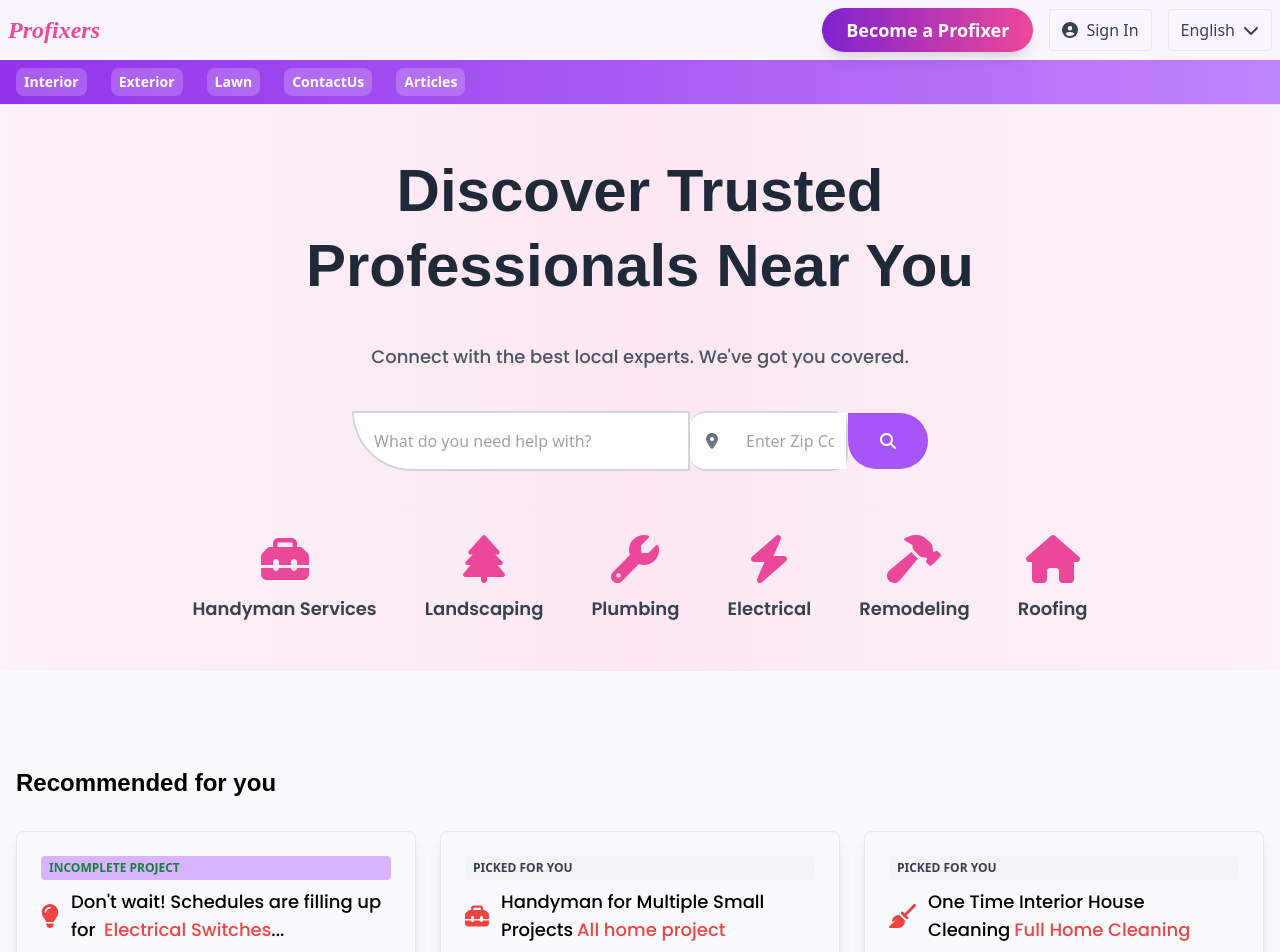
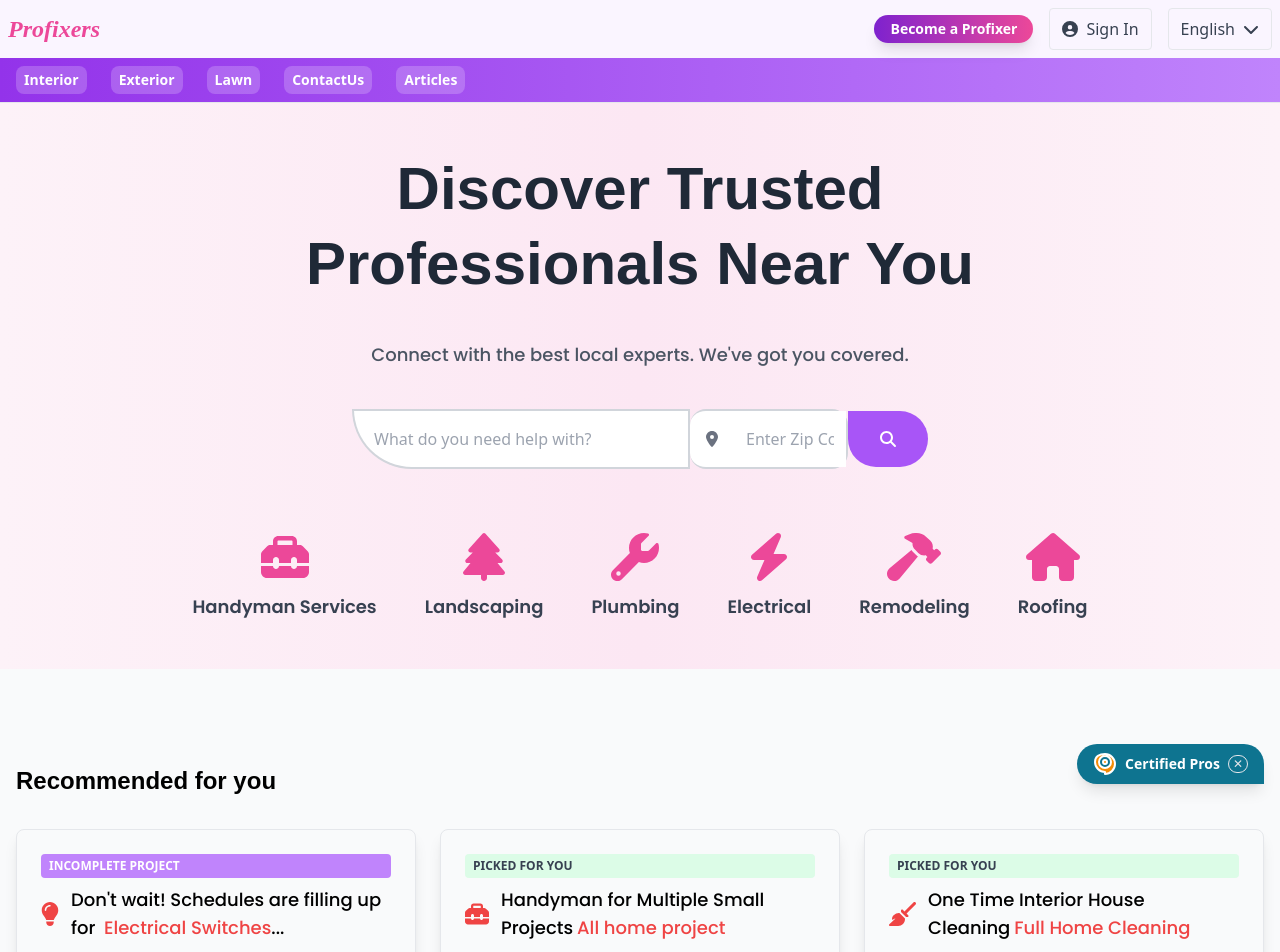
Before and after one commit to timeSync24/profixer-frontend, a React (Vite) app: page / in a window 1280 px wide. Shown: the top 952 px of the page. Built offline with nearby package versions, Linux system fonts and the light colour scheme; a web font is replaced by a local one.

Commit message:
nav component

```diff
--- /dev/null
+++ b/src/Component/Shared/Button.tsx
@@ -0,0 +1,70 @@
+import React from 'react';
+import { Link } from 'react-router-dom';
+
+interface ButtonProps {
+  to?: string;
+  onClick?: () => void;
+  children: React.ReactNode;
+  variant?: 'primary' | 'secondary' | 'tertiary';
+  size?: 'small' | 'medium' | 'large';
+  width?: 'full' | 'auto' | 'fixed' | 'fluid' | 'centered' | 'spaced' | 'left' | 'right' | 'oneThird';
+  className?: string;
+  disabled?: boolean;
+  type?: 'button' | 'submit' | 'reset';
+}
+
+const Button: React.FC<ButtonProps> = ({
+  to,
+  onClick,
+  children,
+  variant = 'primary',
+  size = 'medium',
+  width = 'auto',
+  className = '',
+  disabled = false,
+  type = 'button',
+}) => {
+  const baseStyles = `font-semibold rounded-full shadow-lg transition duration-300 ease-in-out focus:outline-none ${className}`;
+
+  const variantStyles = {
+    primary: 'bg-gradient-to-r from-purple-700 to-pink-500 text-white hover:bg-gradient-to-l hover:shadow-2xl',
+    secondary: 'bg-gray-500 text-white hover:bg-gray-700',
+    tertiary: 'bg-gradient-to-r from-purple-700 to-pink-500 text-white font-semibold py-2 px-6 rounded-full shadow-lg hover:shadow-2xl hover:bg-gradient-to-l transition duration-300 ease-in-out text-lg hidden sm:block',
+  };
+
+  const sizeStyles = {
+    small: 'py-1 px-4 text-sm',
+    medium: 'py-2 px-6 text-lg',
+    large: 'py-3 px-8 text-xl',
+  };
+
+  const widthStyles = {
+    full: 'w-full',
+    auto: 'w-auto',
+    fixed: 'w-full fixed',
+    fluid: 'w-full max-w-screen-xl mx-auto',
+    centered: 'w-full mx-auto',
+    spaced: 'w-full flex justify-between items-center',
+    left: 'w-1/2',
+    right: 'w-1/2',
+    oneThird: 'w-1/3',
+  };
+
+  const combinedStyles = `${baseStyles} ${variantStyles[variant]} ${sizeStyles[size]} ${widthStyles[width]}`;
+
+  if (to) {
+    return (
+      <Link to={to} className={combinedStyles} onClick={onClick}>
+        {children}
+      </Link>
+    );
+  }
+
+  return (
+    <button type={type} onClick={onClick} className={combinedStyles} disabled={disabled}>
+      {children}
+    </button>
+  );
+};
+
+export default Button;
--- /dev/null
+++ b/src/Component/Shared/CertifiedProBadge.tsx
@@ -0,0 +1,31 @@
+import React from 'react';
+
+interface CertifiedProBadgeProps {
+  className?: string; // Allow passing custom classes
+}
+
+const CertifiedProBadge: React.FC<CertifiedProBadgeProps> = ({ className }) => {
+  return (
+    <div className={`flex items-center space-x-2 ${className}`}>
+      <svg
+        className="w-6 h-6 text-white"
+        xmlns="http://www.w3.org/2000/svg"
+        fill="#f48c06"
+        viewBox="0 0 24 24"
+        stroke="currentColor"
+        width="24"
+        height="24"
+      >
+        <path
+          strokeLinecap="round"
+          strokeLinejoin="round"
+          strokeWidth="2"
+          d="M12 8c1.104 0 2 .896 2 2s-.896 2-2 2-2-.896-2-2 .896-2 2-2m0 8c3.314 0 6-2.686 6-6s-2.686-6-6-6-6 2.686-6 6 2.686 6 6 6zm0 4c-5.523 0-10-4.477-10-10S6.477 2 12 2s10 4.477 10 10-4.477 10-10 10z"
+        />
+      </svg>
+      <span className="text-xs px-2 rounded-lg font-semibold text-purple-600 bg-white ">Certified Pro</span>
+    </div>
+  );
+};
+
+export default CertifiedProBadge;
--- a/src/Pages/Home/AllRemodelingProjects.tsx
+++ b/src/Pages/Home/AllRemodelingProjects.tsx
@@ -12,6 +12,7 @@ import roadConstruction from '../../assets/images/road-construction.jpg';
 import { FontAwesomeIcon } from '@fortawesome/react-fontawesome';
 import { faStar } from '@fortawesome/free-solid-svg-icons';
 import QuoteFormModal from '../../Component/Modal/QuoteFormModal';
+import CertifiedProBadge from '../../Component/Shared/CertifiedProBadge';
 
 type Project = {
   id: number;
@@ -24,6 +25,7 @@ type Project = {
   frequency: string;
   averageCost: string;
   image: string;
+  isCertified: boolean;
 };
 
 const AllRemodelingProjects: React.FC = () => {
@@ -42,6 +44,7 @@ const AllRemodelingProjects: React.FC = () => {
       frequency: 'High',
       averageCost: '$15,000 - $30,000',
       image: bathroomImage,
+      isCertified: true,
     },
     {
       id: 2,
@@ -54,6 +57,7 @@ const AllRemodelingProjects: React.FC = () => {
       frequency: 'Very High',
       averageCost: '$20,000 - $40,000',
       image: kitchenImage,
+      isCertified: false,
     },
     {
       id: 3,
@@ -66,6 +70,7 @@ const AllRemodelingProjects: React.FC = () => {
       frequency: 'Medium',
       averageCost: '$5,000 - $15,000',
       image: deckImage,
+      isCertified: true,
     },
     {
       id: 4,
@@ -78,6 +83,7 @@ const AllRemodelingProjects: React.FC = () => {
       frequency: 'Very High',
       averageCost: '$200,000 - $500,000',
       image: houseBuildingImage,
+      isCertified: false,
     },
     {
       id: 5,
@@ -90,6 +96,7 @@ const AllRemodelingProjects: React.FC = () => {
       frequency: 'High',
       averageCost: '$500 - $5,000',
       image: carMechanicImage,
+      isCertified: true,
     },
     {
       id: 6,
@@ -102,6 +109,7 @@ const AllRemodelingProjects: React.FC = () => {
       frequency: 'Medium',
       averageCost: '$3,000 - $10,000',
       image: housePaintingImage,
+      isCertified: false,
     },
     {
       id: 7,
@@ -114,6 +122,7 @@ const AllRemodelingProjects: React.FC = () => {
       frequency: 'High',
       averageCost: '$1,000 - $8,000',
       image: mechanicImage,
+      isCertified: false,
     },
     {
         id: 8,
@@ -126,6 +135,7 @@ const AllRemodelingProjects: React.FC = () => {
         frequency: 'Medium',
         averageCost: '$15,000 - $25,000',
         image: roofing,
+        isCertified: true,
       },
         {
             id: 9,
@@ -138,6 +148,7 @@ const AllRemodelingProjects: React.FC = () => {
             frequency: 'Very High',
             averageCost: '$500,000 - $1,000,000',
             image: roadConstruction,
+            isCertified: true,
             },
             {
                 id: 10,
@@ -150,6 +161,7 @@ const AllRemodelingProjects: React.FC = () => {
                 frequency: 'Very High',
                 averageCost: '$500,000 - $1,000,000',
                 image: roadConstruction,
+                isCertified: true,
                 },
   ];
 
@@ -178,6 +190,14 @@ const AllRemodelingProjects: React.FC = () => {
         {project.subtitle}
       </span>
     )}
+
+    {/* Place the CertifiedProBadge in a corner of the card */}
+    {project.isCertified && (
+      <div className="absolute top-4 right-4">
+        <CertifiedProBadge />
+      </div>
+    )}
+
     <div className="p-6">
       <h3 className="text-xl font-semibold mb-2">{project.title}</h3>
       <p className="text-gray-600 mb-4">{project.description}</p>
@@ -198,10 +218,10 @@ const AllRemodelingProjects: React.FC = () => {
     </div>
   </div>
 ))}
+
                 </div>
              </div>
          ))}
-
         {/* Modal for requesting a quote */}
         {selectedProject && (
           <QuoteFormModal project={selectedProject} onClose={() => setSelectedProject(null)} />
--- a/src/Pages/Home/BecomeAProfixer.tsx
+++ b/src/Pages/Home/BecomeAProfixer.tsx
@@ -2,7 +2,8 @@ import React from 'react';
 import { FontAwesomeIcon } from '@fortawesome/react-fontawesome';
 import { faHammer, faCheckCircle, faDollarSign } from '@fortawesome/free-solid-svg-icons';
 import becomeAProImage from '../../assets/images/logo.jpg';
-import { Link } from 'react-router-dom';
+import Button from '../../Component/Shared/Button';
+
 
 const BecomeAProfixer: React.FC = () => {
   return (
@@ -29,9 +30,9 @@ const BecomeAProfixer: React.FC = () => {
               <span>Fast and secure payments</span>
             </div>
           </div>
-          <Link to="/sign-up" className="px-8 py-4 bg-green-500 text-white font-semibold rounded-lg shadow-lg hover:bg-green-700 transition transform hover:scale-105">
+          <Button to="/sign-up"  variant="tertiary" size="small" width="oneThird">
             Get Started
-          </Link>
+                </Button>
         </div>
 
         {/* Image Section */}
--- /dev/null
+++ b/src/Pages/Home/CertifiedProBadge.tsx
@@ -0,0 +1,39 @@
+import React, { useState } from 'react';
+
+const CertifiedProBadge: React.FC = () => {
+  const [visible, setVisible] = useState(true);
+
+  if (!visible) return null;
+
+  return (
+    <div className="fixed bottom-4 right-4 bg-cyan-700 text-white py-2 px-4 rounded-t-full rounded-l-full shadow-lg flex items-center space-x-2 z-50">
+      {/* SVG icon for the badge */}
+      <svg
+        className="w-6 h-6 text-white"
+        xmlns="http://www.w3.org/2000/svg"
+        fill="#f48c06"
+        viewBox="0 0 24 24"
+        stroke="currentColor"
+        width="24"
+        height="24"
+      >
+        <path
+          strokeLinecap="round"
+          strokeLinejoin="round"
+          strokeWidth="2"
+          d="M12 8c1.104 0 2 .896 2 2s-.896 2-2 2-2-.896-2-2 .896-2 2-2m0 8c3.314 0 6-2.686 6-6s-2.686-6-6-6-6 2.686-6 6 2.686 6 6 6zm0 4c-5.523 0-10-4.477-10-10S6.477 2 12 2s10 4.477 10 10-4.477 10-10 10z"
+        />
+      </svg>
+      <span className="font-semibold text-sm"> Certified Pros</span>
+      <button
+        onClick={() => setVisible(false)}
+        className="ml-4 text-xs border rounded-full px-1 text-gray-200 hover:text-gray-400 focus:outline-none"
+        aria-label="Close"
+      >
+        ✕
+      </button>
+    </div>
+  );
+};
+
+export default CertifiedProBadge;
--- a/src/Pages/Home/Header.tsx
+++ b/src/Pages/Home/Header.tsx
@@ -1,6 +1,7 @@
 import React, { useState, useEffect, useRef } from 'react';
 import { FontAwesomeIcon } from '@fortawesome/react-fontawesome';
 import { faUserCircle, faChevronDown, faBars, faTimes } from '@fortawesome/free-solid-svg-icons';
+import Button from '../../Component/Shared/Button';
 import { Link } from'react-router-dom';
 
 
@@ -51,11 +52,9 @@ const Header: React.FC = () => {
         </div>
 
         <div className="flex items-center space-x-4">
-        <Link to="/sign-up"
-                className="bg-gradient-to-r from-purple-700 to-pink-500 text-white font-semibold py-2 px-6 rounded-full shadow-lg hover:shadow-2xl hover:bg-gradient-to-l transition duration-300 ease-in-out text-lg hidden sm:block"
-                >
-                Become a Profixer
-                </Link>
+        <Button to="/sign-up" variant="primary" size="small">
+        Become a Profixer
+      </Button>
 
           <div className="hidden md:flex space-x-4">
             <Link to="/sign-in" className="flex items-center text-gray-700 border px-3 py-2 rounded">
--- a/src/Pages/Home/Home.tsx
+++ b/src/Pages/Home/Home.tsx
@@ -1,5 +1,3 @@
-// src/Pages/Home/Home.tsx
-
 import React from 'react';
 import HeroSection from './HeroSection';
 import Recommended from './Recommended';
@@ -10,12 +8,13 @@ import PopularHomeProject from './PopularHomeProject';
 import ProjectQuote from './ProjectQuote';
 import ProFixers from './ProFixers';
 import BecomeAProfixer from './BecomeAProfixer';
-
+import CertifiedProBadge from './CertifiedProBadge'; // Import the badge component
 
 const Home: React.FC = () => {
   return (
     <div>
       <HeroSection />
+      <CertifiedProBadge />
       <Recommended />
       <PopularRemodelingProjects />
       <Popular />
--- a/src/data/mock.tsx
+++ b/src/data/mock.tsx
@@ -8,7 +8,7 @@ export const recommendedProjects = [
       title: "Don't wait! Schedules are filling up for Electrical Switches...",
       buttonText: 'Resume',
       highlight: 'Electrical Switches',
-      statusColor: 'bg-purple-300 text-green-700',
+      statusColor: 'bg-purple-400 text-white',
       icon: faLightbulb,
     },
     {
@@ -17,7 +17,7 @@ export const recommendedProjects = [
       title: 'Handyman for Multiple Small Projects',
       buttonText: 'Get quotes',
       highlight: 'All home project',
-      statusColor: 'bg-gray-100 text-gray-700',
+      statusColor: 'bg-green-100 text-gray-700',
       icon: faToolbox,
     },
     {
@@ -26,7 +26,7 @@ export const recommendedProjects = [
       title: 'One Time Interior House Cleaning',
       buttonText: 'Get quotes',
       highlight: 'Full Home Cleaning',
-      statusColor: 'bg-gray-100 text-gray-700',
+      statusColor: 'bg-green-100 text-gray-700',
       icon: faBroom,
     },
   ];
```
Lines whose indentation alone changed are shown as unchanged.
